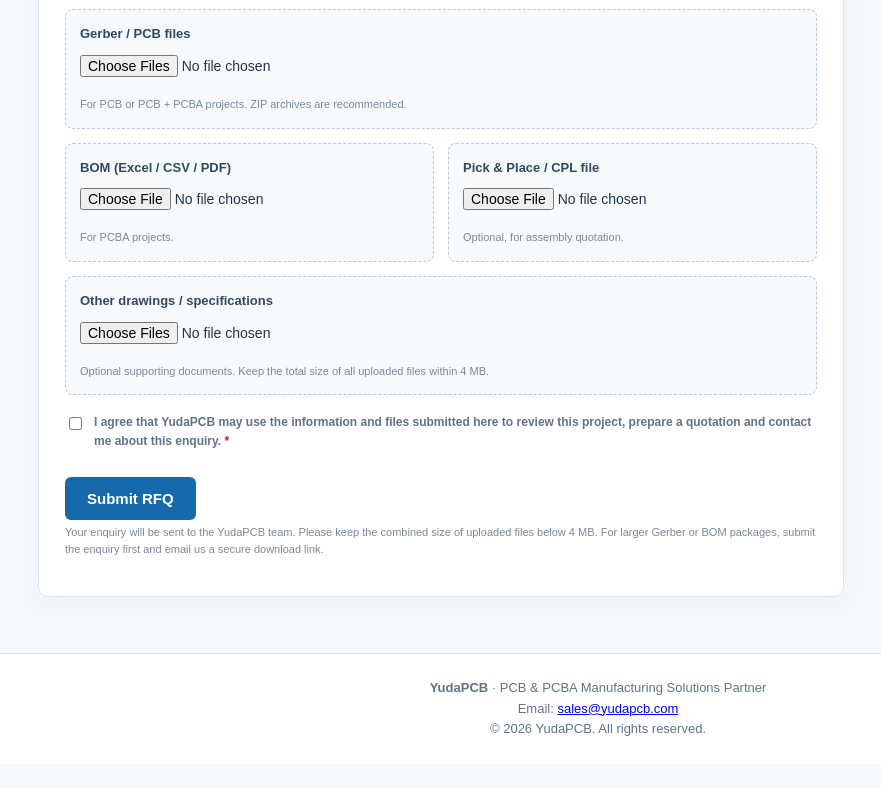
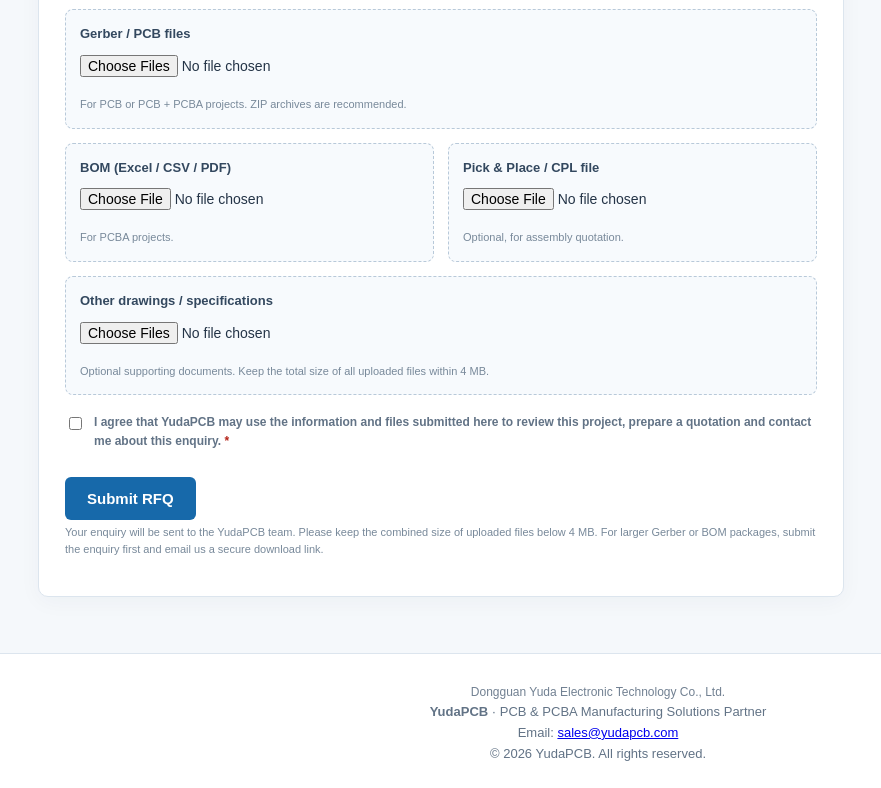
Before and after one commit to emilytian8-oss/emilytian8-oss.github.io, a plain HTML site: page contact.html in a window 1280 px wide. Shown: the part 1626-2414 px from the top of the page, without its empty margins (42-923 px from the left). Before the commit the page ends 2390 px from the top, so only its background shows below. Drawn offline with Linux system fonts and the light colour scheme.

Commit message:
Add registered English company name to website footer

```diff
--- a/contact.html
+++ b/contact.html
@@ -29,6 +29,7 @@ textarea{min-height:100px;resize:vertical}input:focus,select:focus,textarea:focu
 .note{background:#fff8e8;border:1px solid #f0dfb5;border-radius:7px;padding:12px;font-size:12px;color:#735b2d;margin-top:16px}
 .hidden{display:none!important}footer{background:#fff;border-top:1px solid var(--line);text-align:center;padding:24px 20px;color:var(--muted);font-size:13px}
 @media(max-width:850px){.layout{grid-template-columns:1fr}.side{order:2}}@media(max-width:600px){header{flex-wrap:wrap}.logo-img{height:44px}nav{gap:10px}nav a{font-size:12px}.grid{grid-template-columns:1fr}.panel{padding:18px}.hero{padding:38px 20px}}
+.legal-company-name{margin-top:5px;color:inherit;font-size:12px;opacity:.9}
 </style>
 </head>
 <body>
@@ -96,7 +97,8 @@ textarea{min-height:100px;resize:vertical}input:focus,select:focus,textarea:focu
 </section>
 <aside class="panel side"><h3>What happens next?</h3><ul><li>We review your specifications and files.</li><li>We clarify any missing technical details.</li><li>We check suitable manufacturing partner capability and pricing.</li><li>We email you with questions or a quotation.</li></ul><div class="note"><strong>File size note</strong><br>Keep the combined size of uploaded files below 4 MB. Compress Gerber files into a ZIP archive. For larger packages, submit the enquiry first and email a secure download link to us.</div><div class="contact"><strong>Prefer email?</strong><br><a href="mailto:sales@yudapcb.com">sales@yudapcb.com</a><br><br><strong>Manufacturing model</strong><br>YudaPCB coordinates projects through selected manufacturing partner facilities. Production is performed by the selected partners.</div></aside>
 </div></main>
-<footer><strong>YudaPCB</strong> · PCB &amp; PCBA Manufacturing Solutions Partner<br>Email: <a href="mailto:sales@yudapcb.com">sales@yudapcb.com</a><br>© <span id="year"></span> YudaPCB. All rights reserved.</footer>
+<footer>
+  <div class="legal-company-name">Dongguan Yuda Electronic Technology Co., Ltd.</div><strong>YudaPCB</strong> · PCB &amp; PCBA Manufacturing Solutions Partner<br>Email: <a href="mailto:sales@yudapcb.com">sales@yudapcb.com</a><br>© <span id="year"></span> YudaPCB. All rights reserved.</footer>
 <script>
 document.getElementById('year').textContent=new Date().getFullYear();
 document.getElementById('formsubmit-timestamp').value=Date.now();
```
